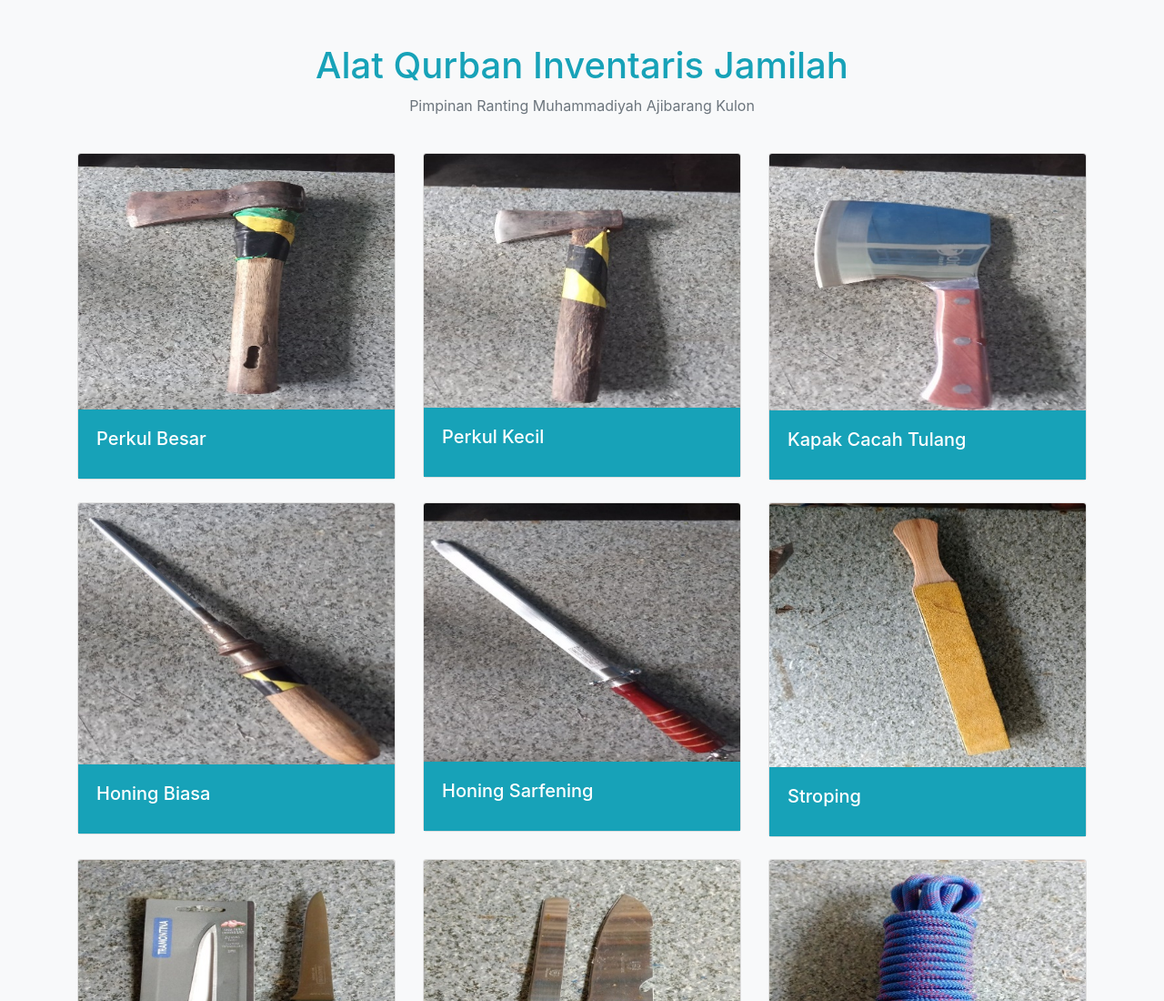
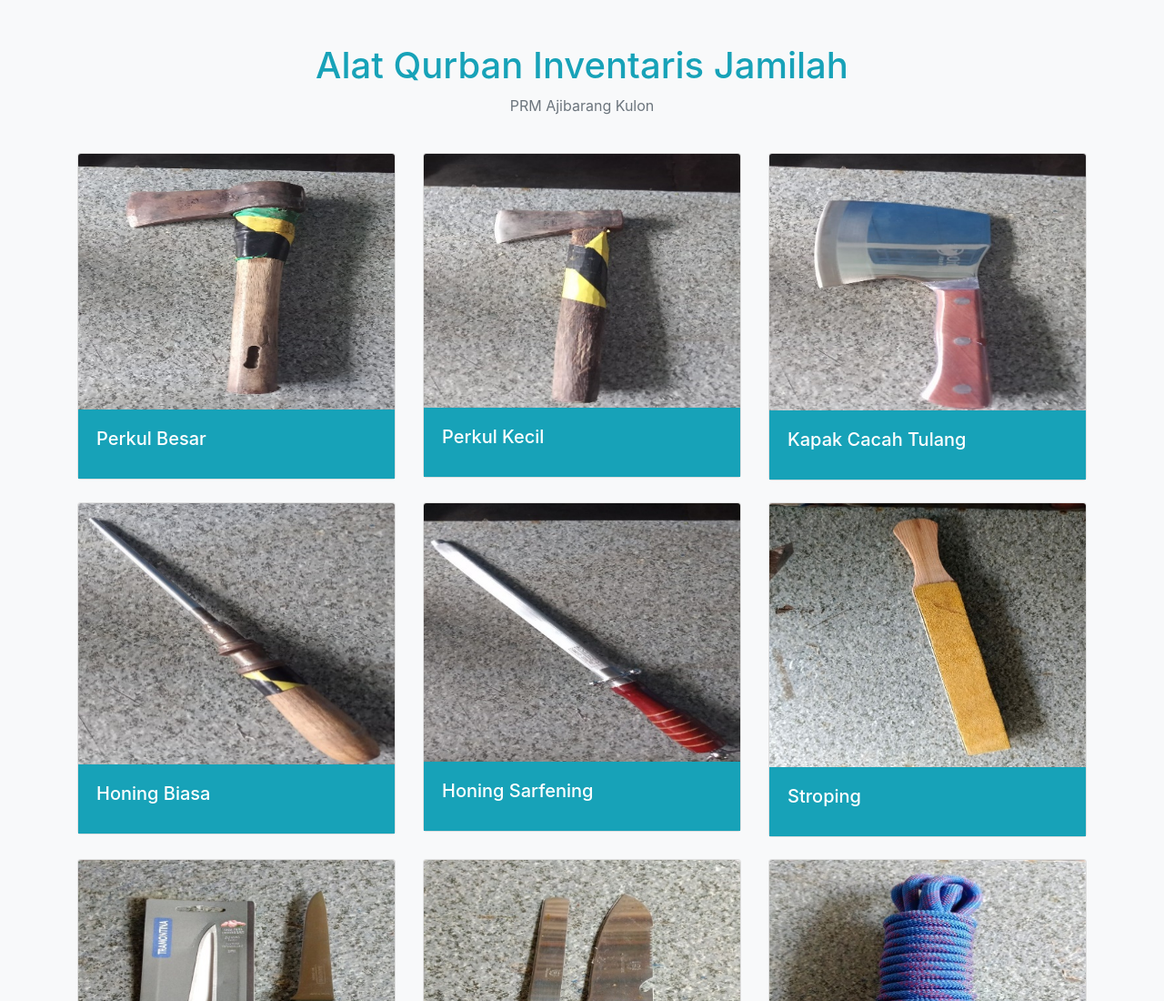
Before and after one commit to yusufginanjar/inventaris-jamilah-pcm-ajb, a plain HTML site: page index.html in a window 1280 px wide. Shown: the top 1100 px of the page at 91% size. Drawn offline with nearby package versions, Linux system fonts and the light colour scheme.

Commit message:
Update Judul

```diff
--- a/index.html
+++ b/index.html
@@ -24,7 +24,7 @@
                         <h1 class="text-center text-info">Alat Qurban Inventaris Jamilah</h1>
                     </div>
                     <div class="col-md-12 mb-4">
-                        <p class="text-center text-secondary">Pimpinan Ranting Muhammadiyah Ajibarang Kulon</p>
+                        <p class="text-center text-secondary">PRM Ajibarang Kulon</p>
                     </div>
                 </div>
 
```
